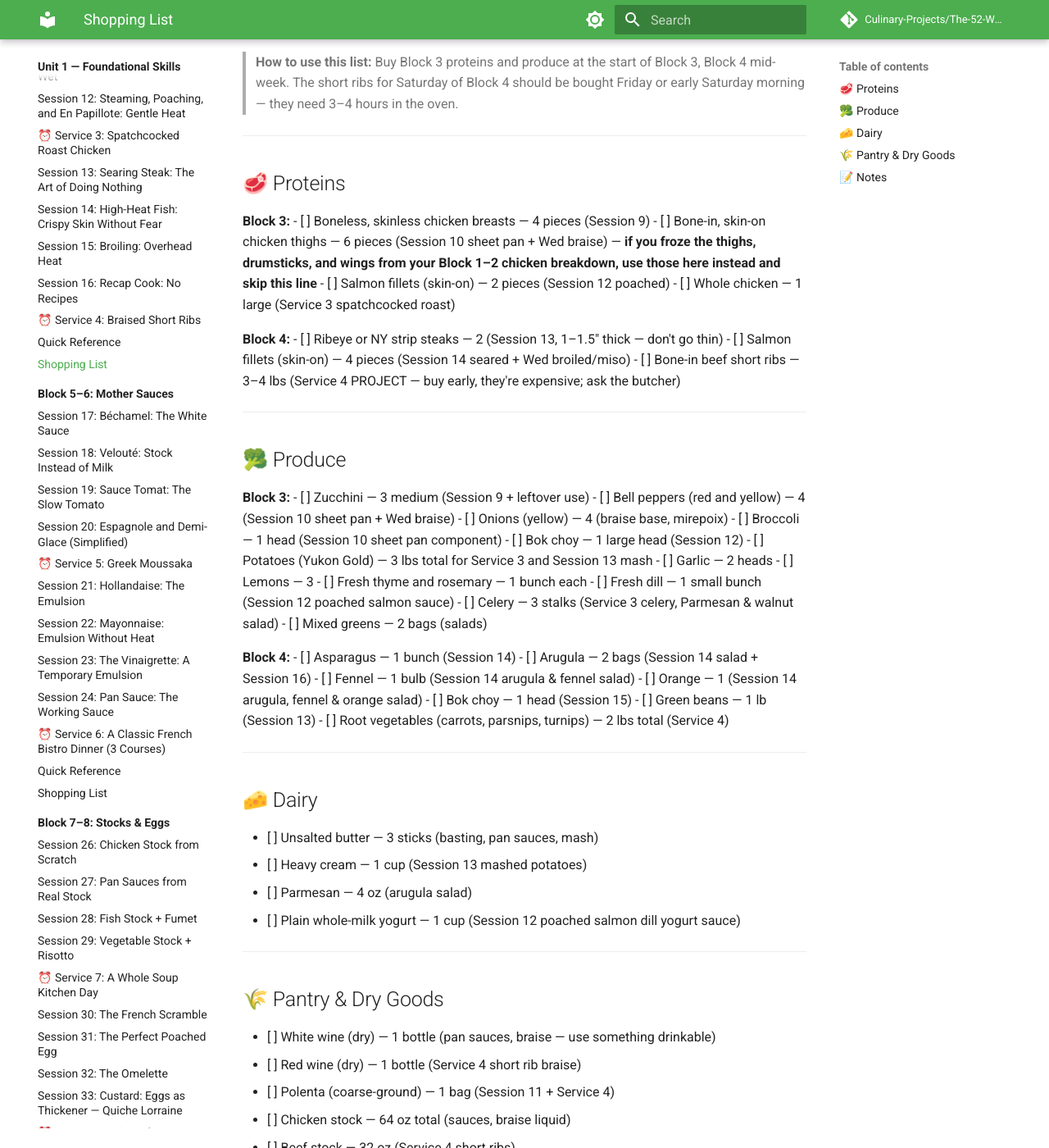
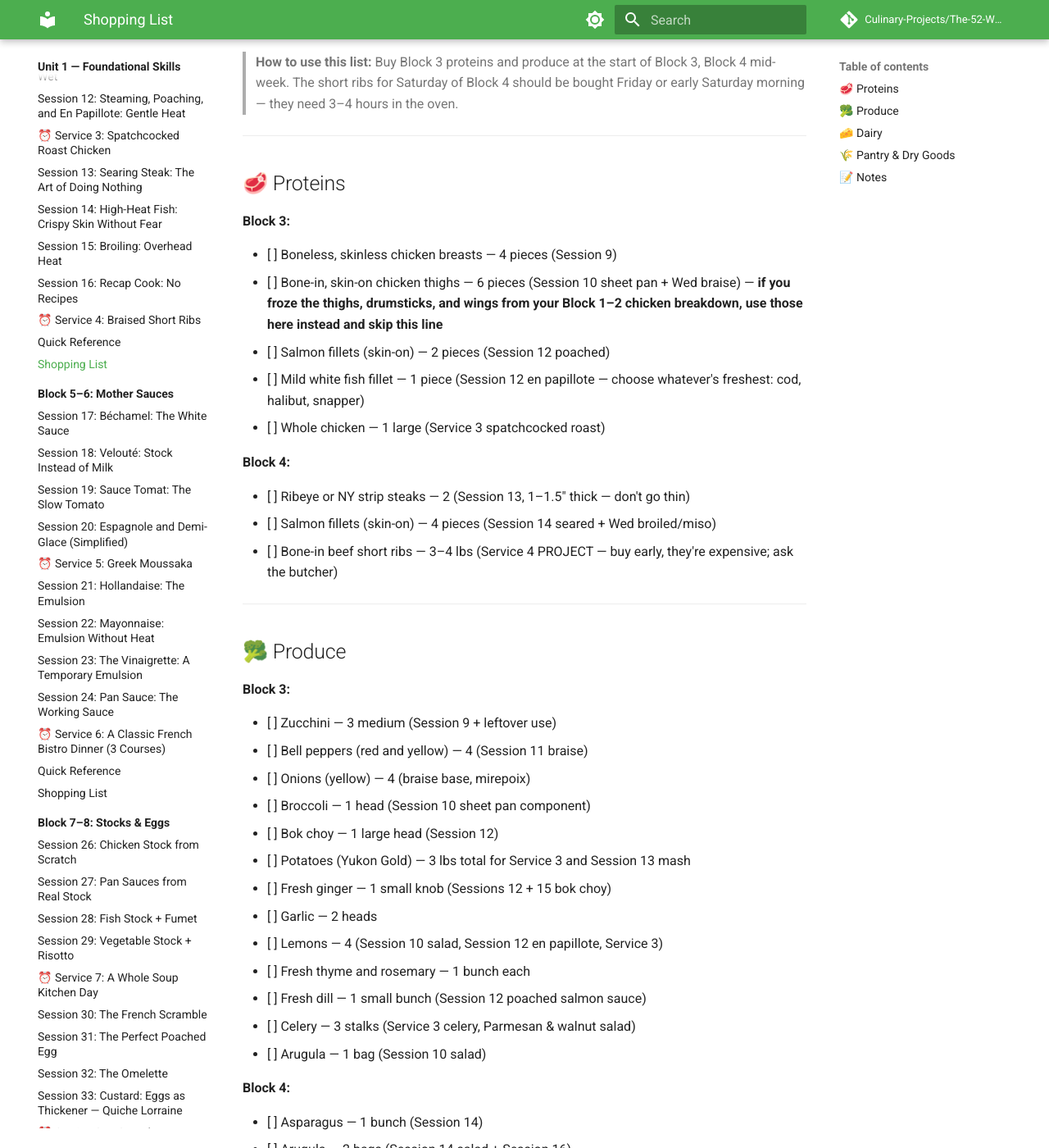
Before and after one commit to Culinary-Projects/The-52-Week-Culinary-Project, an MkDocs documentation site: the page built from docs/blocks/01-foundational-skills/03-04-heat-and-cooking/shopping-list.md, in a window 1280 px wide and 1400 px high, scrolled down 322 px. Shown: the whole window at 82% size. Built offline with MkDocs 1.6.1 and Material for MkDocs 9.7.7, drawn with Linux system fonts in a browser that asks for light colours; comment, search, counter and statistics services are not loaded; some of the changed text lies outside the part shown.

Commit message:
Fix Block 3-4 shopping list issues and add blank lines before checklists in all shopping lists
- Add missing en papillote fish fillet (Session 12)
- Add fresh ginger, oyster sauce, sesame oil (bok choy Sessions 12+15)
- Fix bell pepper session reference (11, not 10)
- Replace mixed greens with arugula (Session 10)
- Increase Parmesan to 6oz with correct attribution
- Add fennel to Block 3 for en papillote; bump to 2 bulbs
- Increase Block 3 lemons to 4; add 2 lemons to Block 4
- Expand capers attribution to Sessions 11, 12, 14
- Fix quick-ref: Session 16 (not 12) is the freeform cook
- Fix Session 10 salad link (was pointing to wrong recipe)
- Add blank lines between bold sub-headers and checklists in
  03-04, 05-06, 21-22, 35-36 shopping lists (13 instances)

```diff
--- a/docs/blocks/01-foundational-skills/03-04-heat-and-cooking/shopping-list.md
+++ b/docs/blocks/01-foundational-skills/03-04-heat-and-cooking/shopping-list.md
@@ -11,12 +11,15 @@
 ## 🥩 Proteins
 
 **Block 3:**
+
 - [ ] Boneless, skinless chicken breasts — 4 pieces (Session 9)
 - [ ] Bone-in, skin-on chicken thighs — 6 pieces (Session 10 sheet pan + Wed braise) — **if you froze the thighs, drumsticks, and wings from your Block 1–2 chicken breakdown, use those here instead and skip this line**
 - [ ] Salmon fillets (skin-on) — 2 pieces (Session 12 poached)
+- [ ] Mild white fish fillet — 1 piece (Session 12 en papillote — choose whatever's freshest: cod, halibut, snapper)
 - [ ] Whole chicken — 1 large (Service 3 spatchcocked roast)
 
 **Block 4:**
+
 - [ ] Ribeye or NY strip steaks — 2 (Session 13, 1–1.5" thick — don't go thin)
 - [ ] Salmon fillets (skin-on) — 4 pieces (Session 14 seared + Wed broiled/miso)
 - [ ] Bone-in beef short ribs — 3–4 lbs (Service 4 PROJECT — buy early, they're expensive; ask the butcher)
@@ -26,23 +29,27 @@
 ## 🥦 Produce
 
 **Block 3:**
+
 - [ ] Zucchini — 3 medium (Session 9 + leftover use)
-- [ ] Bell peppers (red and yellow) — 4 (Session 10 sheet pan + Wed braise)
+- [ ] Bell peppers (red and yellow) — 4 (Session 11 braise)
 - [ ] Onions (yellow) — 4 (braise base, mirepoix)
 - [ ] Broccoli — 1 head (Session 10 sheet pan component)
 - [ ] Bok choy — 1 large head (Session 12)
 - [ ] Potatoes (Yukon Gold) — 3 lbs total for Service 3 and Session 13 mash
+- [ ] Fresh ginger — 1 small knob (Sessions 12 + 15 bok choy)
 - [ ] Garlic — 2 heads
-- [ ] Lemons — 3
+- [ ] Lemons — 4 (Session 10 salad, Session 12 en papillote, Service 3)
 - [ ] Fresh thyme and rosemary — 1 bunch each
 - [ ] Fresh dill — 1 small bunch (Session 12 poached salmon sauce)
 - [ ] Celery — 3 stalks (Service 3 celery, Parmesan & walnut salad)
-- [ ] Mixed greens — 2 bags (salads)
+- [ ] Arugula — 1 bag (Session 10 salad)
 
 **Block 4:**
+
 - [ ] Asparagus — 1 bunch (Session 14)
 - [ ] Arugula — 2 bags (Session 14 salad + Session 16)
-- [ ] Fennel — 1 bulb (Session 14 arugula & fennel salad)
+- [ ] Fennel — 2 bulbs (Session 12 en papillote + Session 14 arugula salad)
+- [ ] Lemons — 2 (Session 14 salmon, salad dressing)
 - [ ] Orange — 1 (Session 14 arugula, fennel & orange salad)
 - [ ] Bok choy — 1 head (Session 15)
 - [ ] Green beans — 1 lb (Session 13)
@@ -54,7 +61,7 @@
 
 - [ ] Unsalted butter — 3 sticks (basting, pan sauces, mash)
 - [ ] Heavy cream — 1 cup (Session 13 mashed potatoes)
-- [ ] Parmesan — 4 oz (arugula salad)
+- [ ] Parmesan — 6 oz (Service 3 salad, Session 10 salad, Service 4 polenta)
 - [ ] Plain whole-milk yogurt — 1 cup (Session 12 poached salmon dill yogurt sauce)
 
 ---
@@ -67,7 +74,7 @@
 - [ ] Chicken stock — 64 oz total (sauces, braise liquid)
 - [ ] Beef stock — 32 oz (Service 4 short ribs)
 - [ ] Canned whole peeled tomatoes — 2 cans (Session 11 braise)
-- [ ] Capers — 1 jar (Session 11 braise)
+- [ ] Capers — 1 jar (Session 11 braise, Session 12 en papillote, Session 14 seared salmon)
 - [ ] Black olives (pitted) — 1 can or jar (Session 11 optional)
 - [ ] White miso paste — 1 container (Session 15 glazed salmon)
 - [ ] Mirin — 1 bottle (miso glaze)
@@ -79,6 +86,8 @@
 - [ ] Extra-virgin olive oil
 - [ ] Shallots — 1 bag (pan sauces)
 - [ ] Dijon mustard — 1 jar (vinaigrette + Service 4 marinade)
+- [ ] Oyster sauce — 1 bottle (Sessions 12 + 15 bok choy)
+- [ ] Sesame oil — 1 bottle (Sessions 12 + 15 bok choy)
 - [ ] Canola or vegetable oil (Service 4 long braise)
 
 ---
```
Also changed, not shown: docs/blocks/01-foundational-skills/03-04-heat-and-cooking/quick-ref.md (+1 -1 lines), docs/blocks/01-foundational-skills/03-04-heat-and-cooking/session-10-roasting-hot-oven-dry-surface.md (+1 -1 lines), docs/blocks/01-foundational-skills/05-06-mother-sauces/shopping-list.md (+4 -0 lines), docs/blocks/03-the-proteins/21-22-pork-and-charcuterie/shopping-list.md (+3 -0 lines), docs/blocks/04-worlds-kitchens/35-36-mexican/shopping-list.md (+1 -0 lines).
